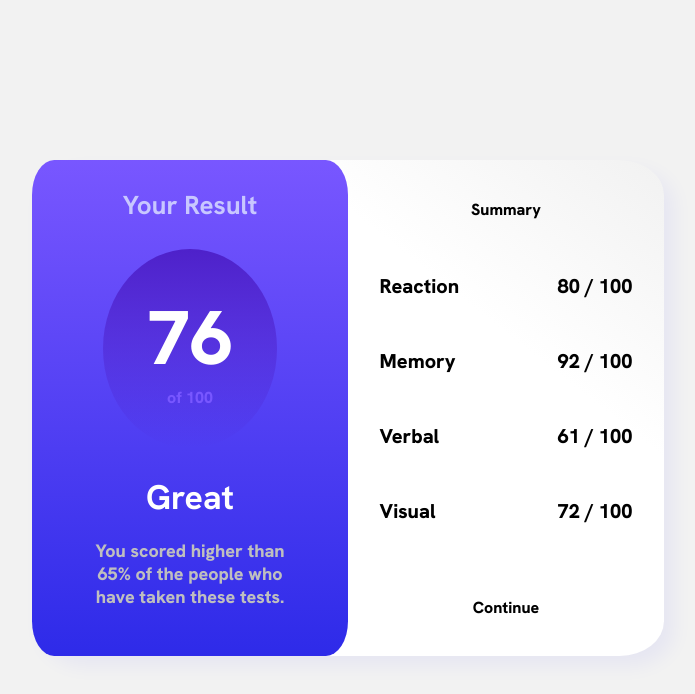
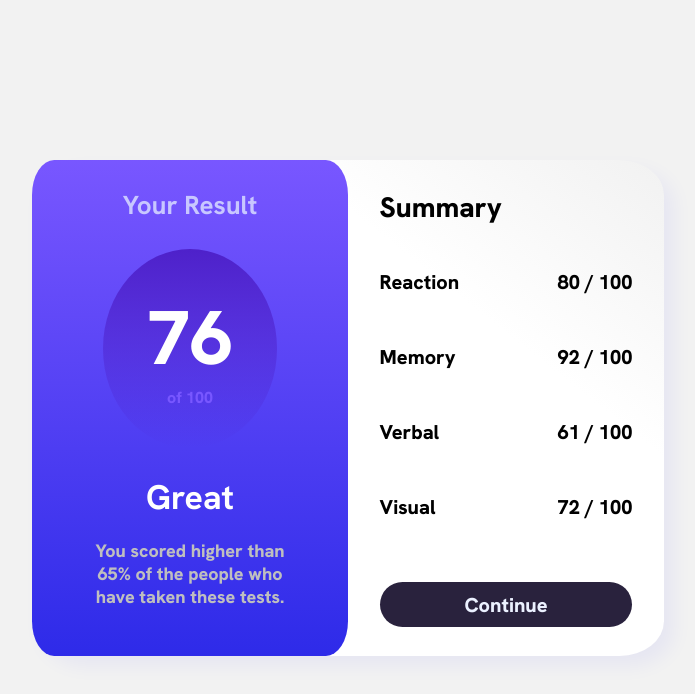
Before and after one commit to AlexBetita/FM-Results-Summary-Component, a plain HTML site: page results-summary-component-main/index.html in a window 1280 px wide. Shown: the whole page, without its empty margins (292-987 px from the left). Drawn offline with Linux system fonts and the light colour scheme.

Commit message:
finished button

```diff
--- a/results-summary-component-main/index.html
+++ b/results-summary-component-main/index.html
@@ -100,7 +100,7 @@
 
         </div>
 
-        <div>
+        <div class="continue">
 
           Continue
 
--- a/results-summary-component-main/main.css
+++ b/results-summary-component-main/main.css
@@ -116,6 +116,13 @@ html,body {
     width: 100%;
 }
 
+.summary > div:nth-child(1){
+    justify-content:flex-start;
+    font-size: 28px;
+    width: 80%;
+    font-weight: lighter;
+}
+
 .stats {
     display: flex;
     flex-direction: column;
@@ -130,3 +137,17 @@ html,body {
     height: 45px;
     padding: 15px 0px;
 }
+
+.continue {
+    display: flex;
+    justify-content: center;
+    align-items: center;
+    font-size: 20px;
+    color: hsl(221, 100%, 96%);
+    width: 80%;
+    border-radius: 25px;
+    background: rgb(41, 34, 61);
+    height: 45px;
+    /* color: hsl(234, 85%, 45%); */
+    /* color: hsl(241, 100%, 89%); */
+}
```
